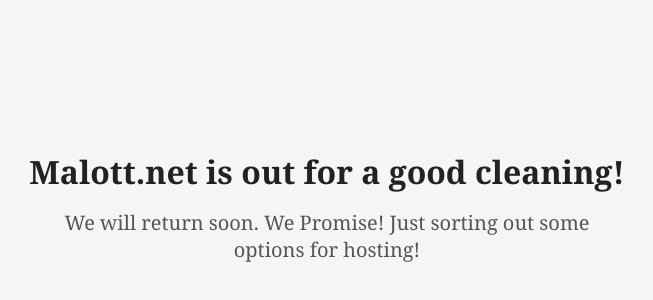
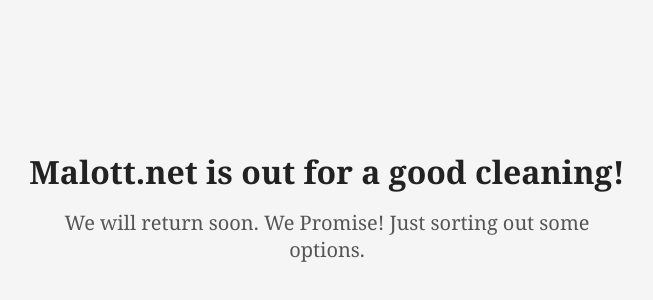
Before and after one commit to mmalott/hello-world, a plain HTML site: page index.html in a window 1280 px wide. Shown: the part 194-494 px from the top of the page, without its empty margins (313-966 px from the left). Drawn offline with Linux system fonts and the light colour scheme.

Commit message:
Update index.html

```diff
--- a/index.html
+++ b/index.html
@@ -38,7 +38,7 @@
 <body>
   <div class="container">
     <h1>Malott.net is out for a good cleaning!</h1>
-    <p>We will return soon. We Promise! Just sorting out some options for hosting!</p>
+    <p>We will return soon. We Promise! Just sorting out some options. </p>
   </div>
 </body>
 </html>
```
